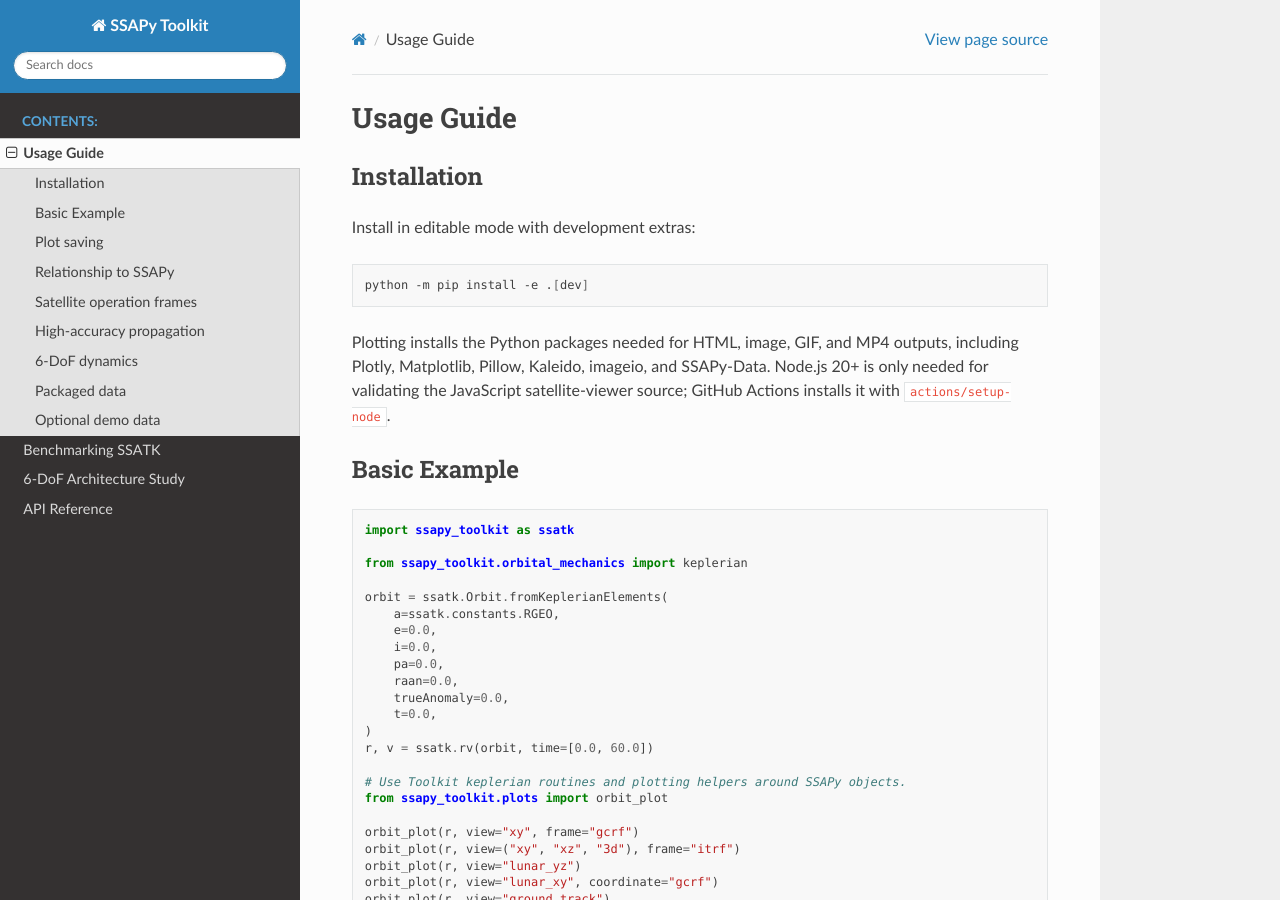
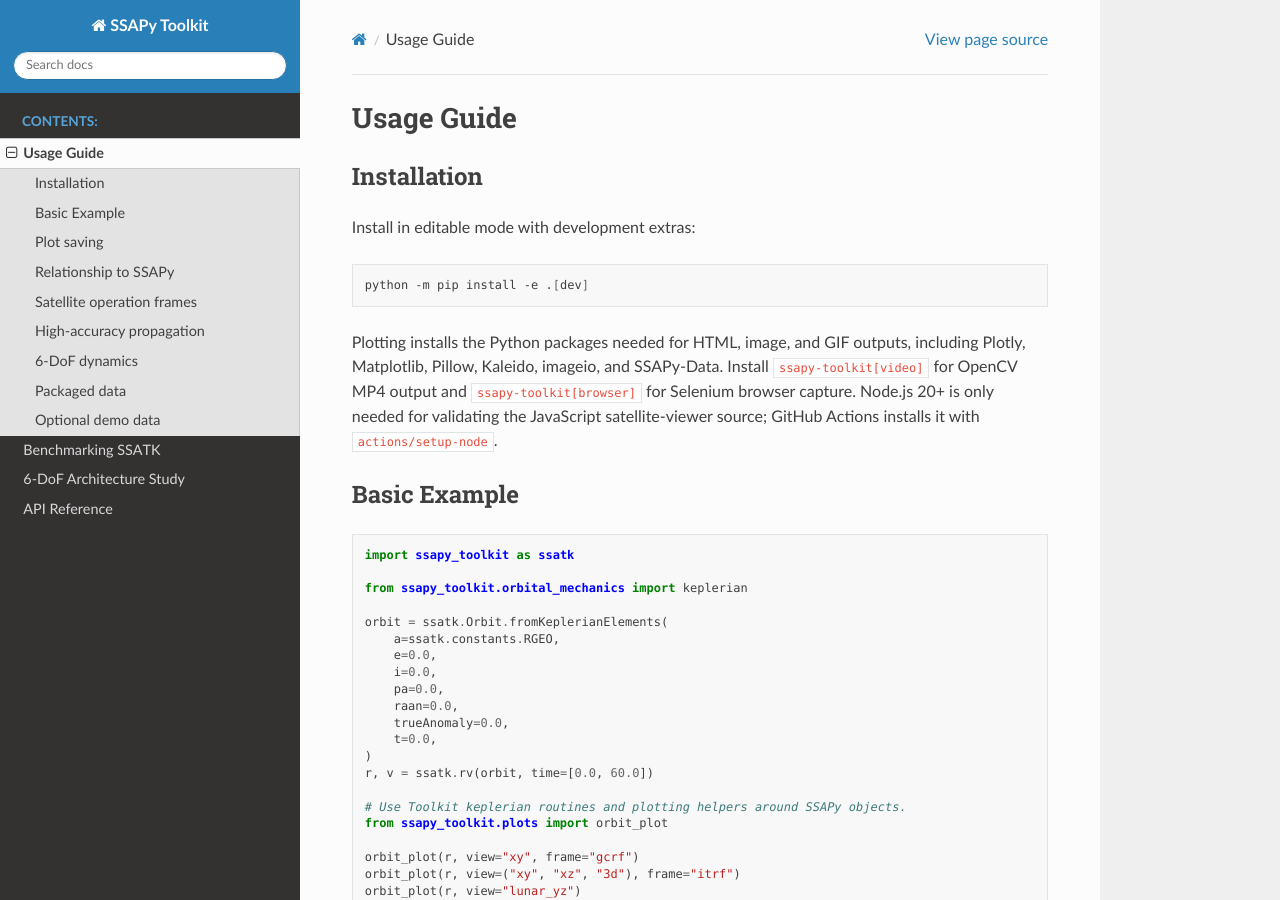
Before and after one commit to llnl/SSAPy-Toolkit, a Sphinx documentation site: the page built from docs/usage.rst, in a window 1280 px wide and 900 px high. Built offline with Sphinx 7.4.7 and the Read the Docs theme 3.1.0, drawn with Linux system fonts in a browser that asks for light colours.

```diff
--- a/docs/usage.rst
+++ b/docs/usage.rst
@@ -10,8 +10,10 @@ Install in editable mode with development extras:
 
    python -m pip install -e .[dev]
 
-Plotting installs the Python packages needed for HTML, image, GIF, and MP4
-outputs, including Plotly, Matplotlib, Pillow, Kaleido, imageio, and SSAPy-Data.
+Plotting installs the Python packages needed for HTML, image, and GIF outputs,
+including Plotly, Matplotlib, Pillow, Kaleido, imageio, and SSAPy-Data.
+Install ``ssapy-toolkit[video]`` for OpenCV MP4 output and
+``ssapy-toolkit[browser]`` for Selenium browser capture.
 Node.js 20+ is only needed for validating the JavaScript satellite-viewer source;
 GitHub Actions installs it with ``actions/setup-node``.
 
```
Also changed, not shown: README.md (+6 -4 lines), pyproject.toml (+10 -2 lines), 4 other files.
